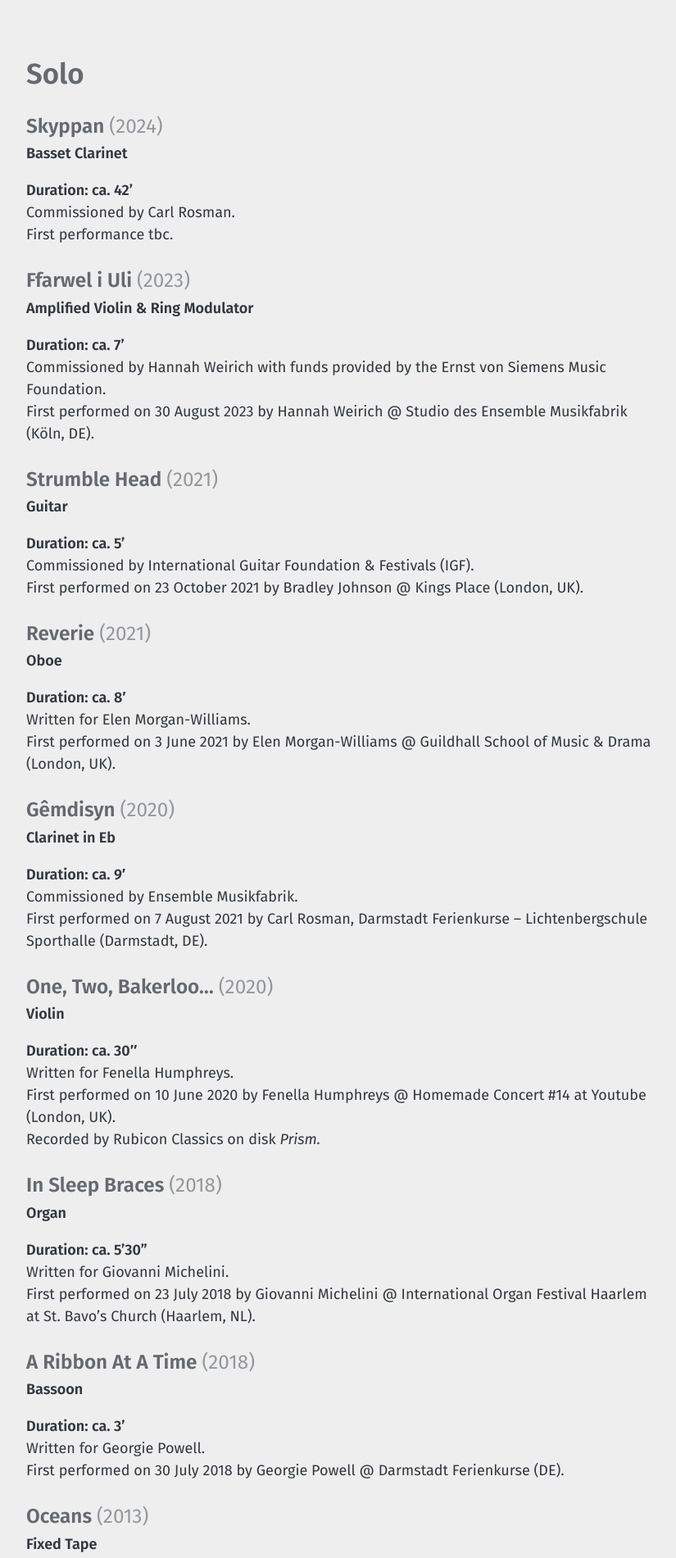
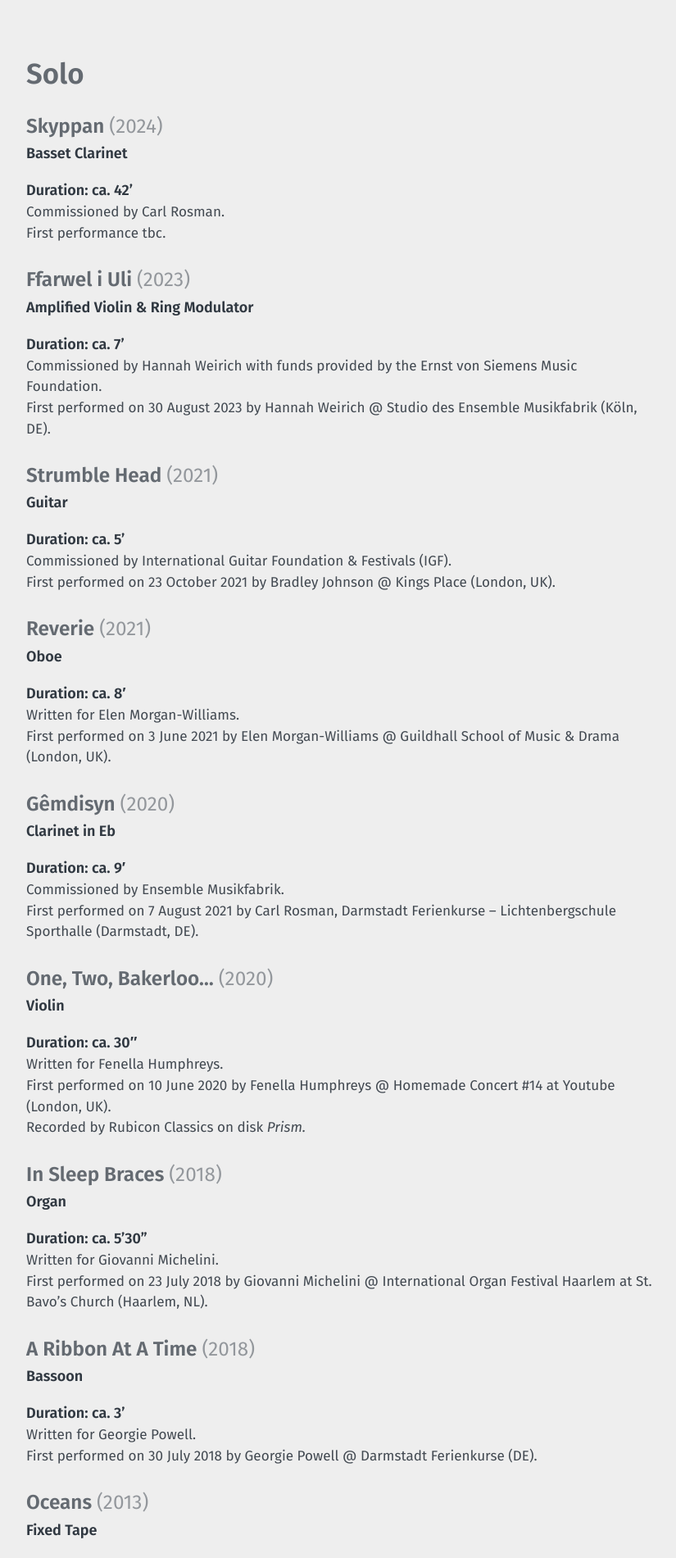
Before and after one commit to morganwilliamsb/website, a Jekyll site: the page built from works.md, in a window 1280 px wide. Shown: the part 443-2344 px from the top of the page at 82% size, without its empty margins (40-865 px from the left). Built offline with Jekyll 4.4.1, drawn with Linux system fonts in a browser that asks for light colours.

Commit message:
Update main.scss

```diff
--- a/assets/stylesheets/main.scss
+++ b/assets/stylesheets/main.scss
@@ -71,6 +71,31 @@
 .works-list h4 + p + p {
   margin: 0;
   font-size: 1.05em;
-  font-weight: 500;
+  font-weight: 600;
   opacity: 0.85;
 }
+
+/* ===== Metadata (definition list) ===== */
+
+/* NO gap before metadata */
+.works-list p + dl {
+  margin-top: 0;
+}
+
+/* Metadata block = end of entry */
+.works-list dl {
+  margin: 0 0 1.6rem 0;   /* <-- THIS controls space between entries */
+}
+
+/* Metadata lines: completely tight */
+.works-list dd {
+  margin: 0;
+  padding: 0;
+  font-size: 0.95em;
+  opacity: 0.9;
+}
+
+/* No extra spacing between metadata rows */
+.works-list dd + dd {
+  margin-top: 0;
+}
```
